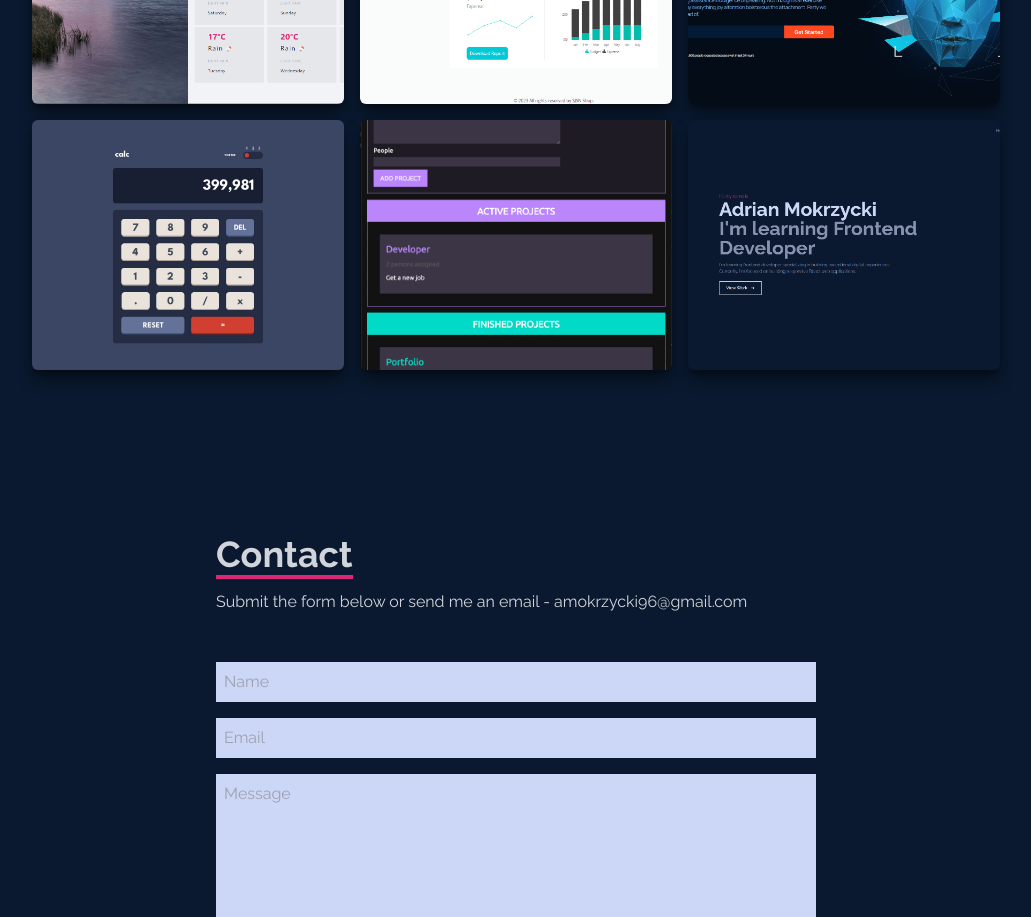
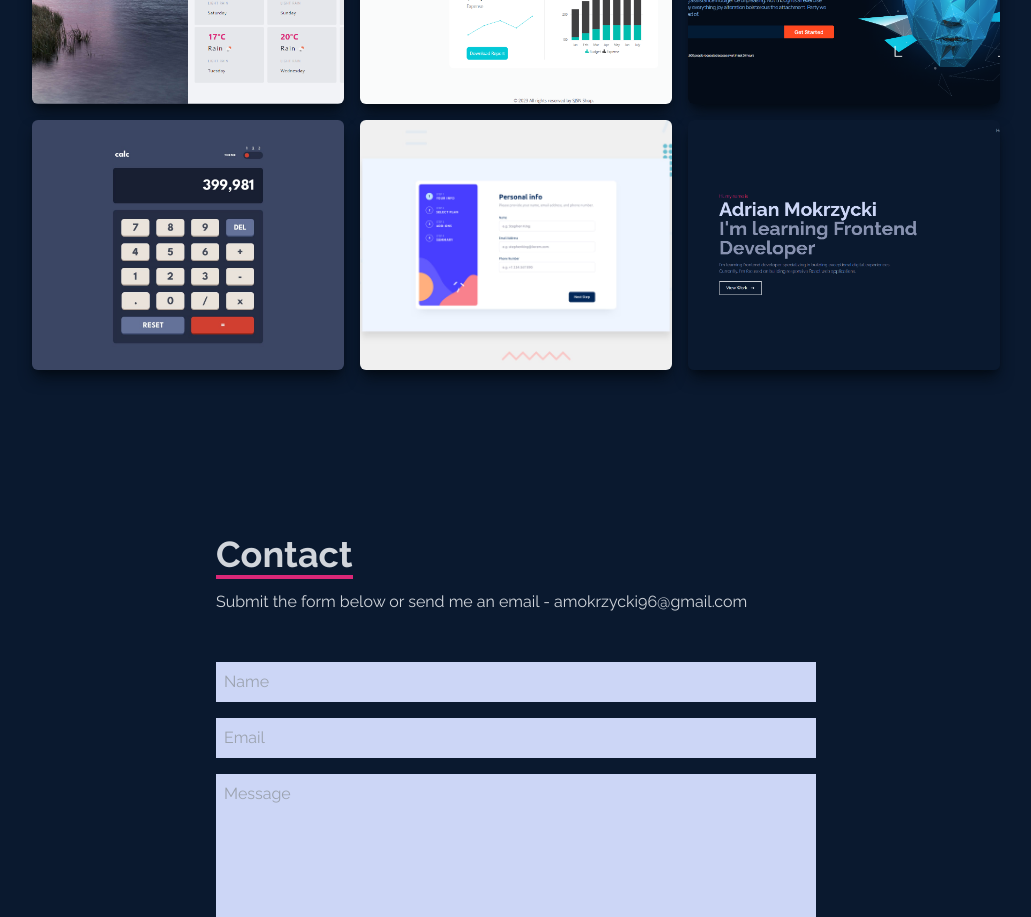
Before and after one commit to amokrzycki/amokrzycki.github.io, a React (Vite) app: page / in a window 1280 px wide. Shown: the part 2760-3677 px from the top of the page, without its empty margins (124-1155 px from the left). Built offline with nearby package versions, Linux system fonts and the light colour scheme.

Commit message:
Changed project

```diff
--- a/src/components/Card.jsx
+++ b/src/components/Card.jsx
@@ -5,7 +5,7 @@ const Card = (props) => {
       className={`shadow-lg shadow-[#040C16] group container rounded-md flex justify-center items-center mx-auto card-div ${props.className}`}
     >
       <div className="opacity-0 group-hover:opacity-100 flex flex-col items-center">
-        <span className="text-2xl font-bold text-white tracking-wider">
+        <span className="text-2xl font-bold text-white tracking-wider text-center">
           {props.title}
         </span>
         <div className="pt-8 text-center">
--- a/src/components/Work.jsx
+++ b/src/components/Work.jsx
@@ -3,7 +3,7 @@ import AdminBoard from "../assets/projects/admin-board.png";
 import OpenAI from "../assets/projects/openai.png";
 import CalculatorApp from "../assets/projects/calculator-app.jpg";
 import Portfolio from "../assets/projects/portfolio.png";
-import Manager from "../assets/projects/manager.png";
+import FormApp from "../assets/projects/multi-form.jpg";
 import { Card } from "./index";
 
 const Work = () => {
@@ -54,9 +54,9 @@ const Work = () => {
           />
           <Card
             className="card hided"
-            bgImage={Manager}
-            title="Project Manager"
-            codeLink="https://github.com/Sajson/project-manager"
+            bgImage={FormApp}
+            title="Multi Step Form + backend"
+            codeLink="https://github.com/Sajson/multi-step-form"
             demoLink=""
           />
           <Card
```
Also changed, not shown: .eslintrc.cjs, src/assets/projects/multi-form.jpg (added), 1 other file (tests, documents, lock files or other folders).
